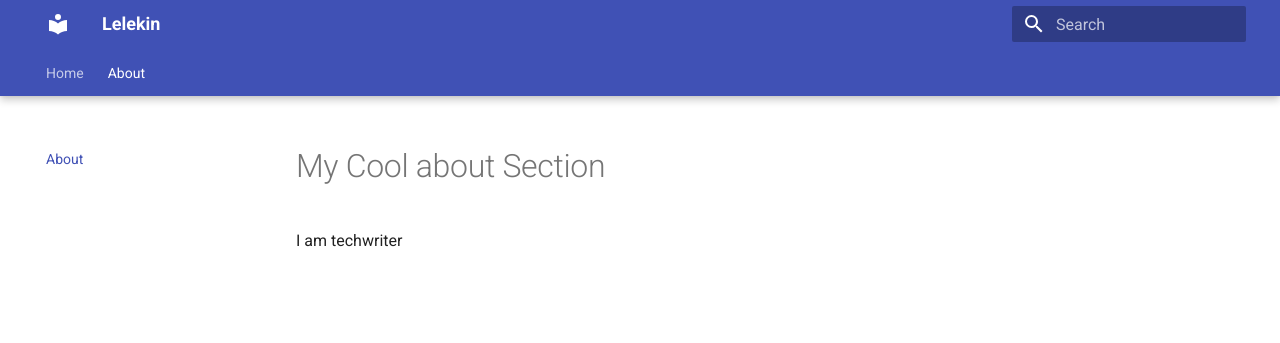
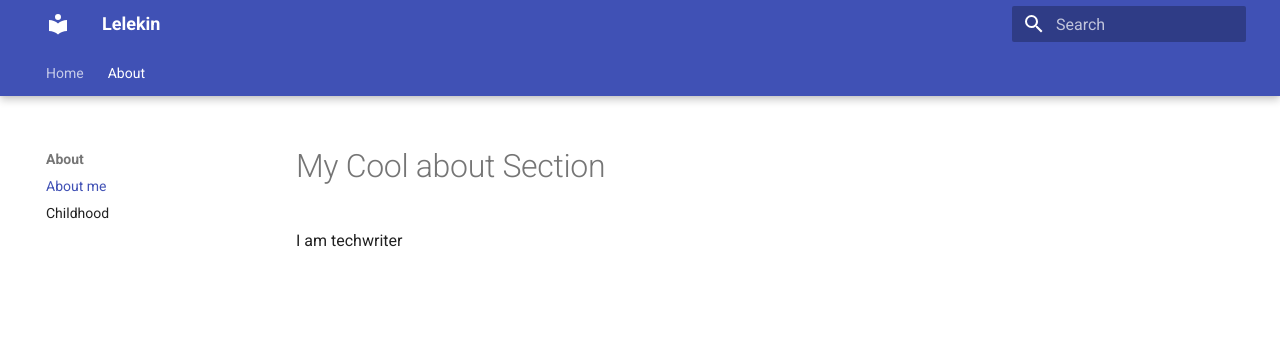
Before and after one commit to lelekinkirill96/mkdocs_portfolio, an MkDocs documentation site: the page built from docs/about/about.md, in a window 1280 px wide. Shown: the top 343 px of the page. Built offline with MkDocs 1.6.1 and Material for MkDocs 9.7.7, drawn with Linux system fonts in a browser that asks for light colours.

Commit message:
Navigation

```diff
--- a/mkdocs.yml
+++ b/mkdocs.yml
@@ -20,4 +20,6 @@ markdown_extensions:
 
 nav:
   - Home: index.md
-  - About: about.md
+  - About:
+    - About me: about/about.md
+    - Childhood: about/Childhood.md
```
Also changed, not shown: docs/Childhood/Childhood2/kids.md (deleted, +0 -1 lines), docs/about/about.md (renamed from docs/about.md), docs/about/childhood.md (added).
